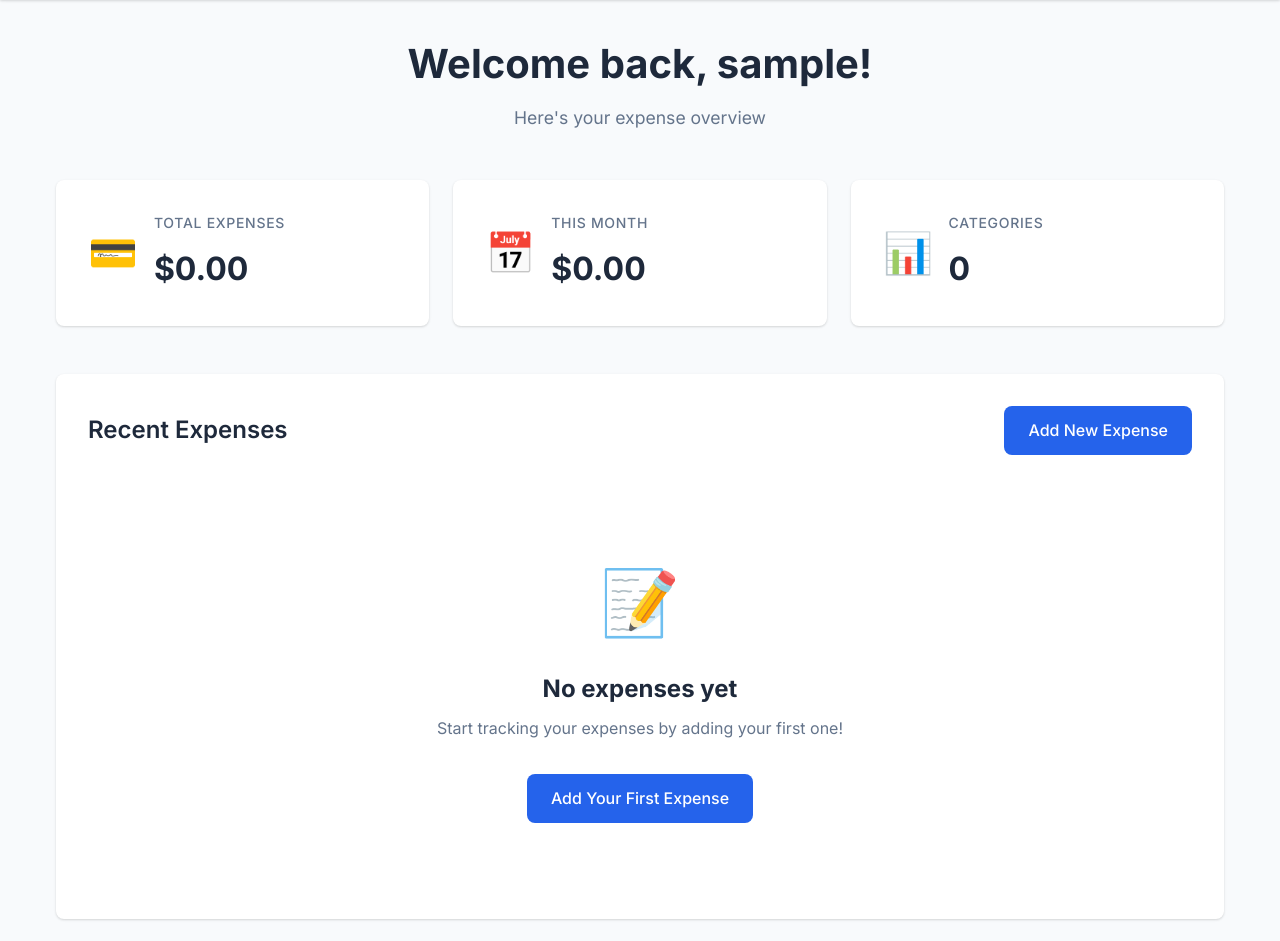
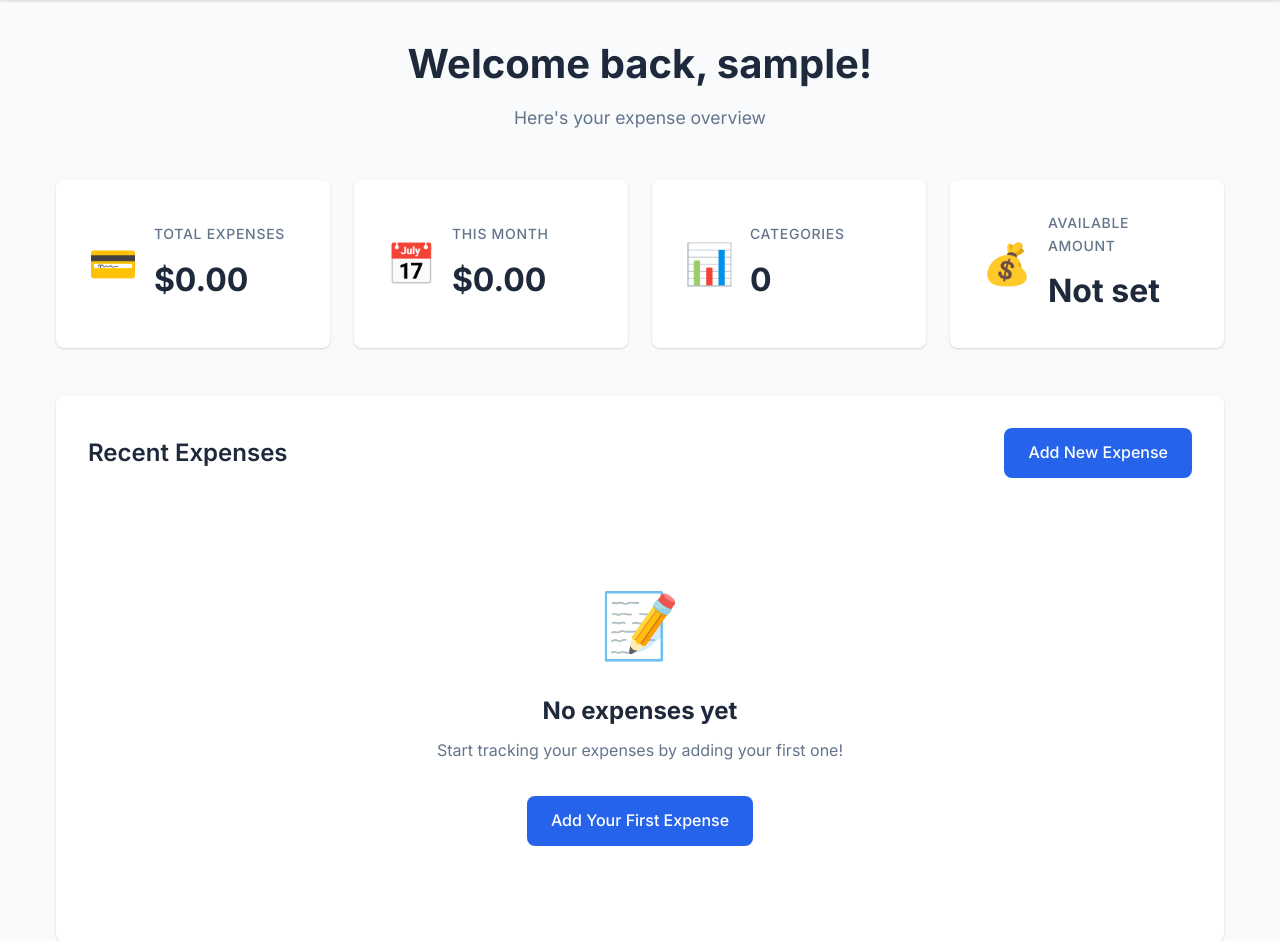
Before and after one commit to Abhicoder17/nextjs-geist-font-project, a Flask app: page / in a window 1280 px wide. Shown: the part 65-1006 px from the top of the page. Run offline with Flask 3, Linux system fonts and the light colour scheme; the visitor is signed in with stand-in values (Sample User, id 1); data that the repository does not hold is empty.

Commit message:
Add budget field and available amount display to expense tracker
Added budget field to User model and registration form. Updated registration route to save budget. Modified dashboard to calculate and display available amount (budget minus total expenses). Added stat card for available amount on index page.

```diff
--- a/python-expense-tracker/app.py
+++ b/python-expense-tracker/app.py
@@ -33,6 +33,7 @@ def index():
 
     # Calculate summary statistics
     total_expenses = db.session.query(db.func.sum(Expense.amount)).filter_by(user_id=current_user.id).scalar() or 0
+    total_displayed = sum(e.amount for e in expenses)
 
     # Get expenses for current month
     current_month = datetime.now().replace(day=1)
@@ -47,11 +48,18 @@ def index():
         db.func.sum(Expense.amount)
     ).filter_by(user_id=current_user.id).group_by(Expense.category).all()
 
+    # Calculate available amount (budget - total expenses)
+    available_amount = None
+    if current_user.budget is not None:
+        available_amount = current_user.budget - total_expenses
+
     return render_template('index.html',
                          expenses=expenses,
                          total_expenses=total_expenses,
+                         total_displayed=total_displayed,
                          monthly_expenses=monthly_expenses,
-                         category_data=category_data)
+                         category_data=category_data,
+                         available_amount=available_amount)
 
 @app.route('/register', methods=['GET', 'POST'])
 def register():
@@ -69,7 +77,7 @@ def register():
             flash('Username or email already exists. Please choose different ones.', 'error')
             return render_template('register.html', form=form)
 
-        user = User(username=form.username.data, email=form.email.data)
+        user = User(username=form.username.data, email=form.email.data, budget=form.budget.data)
         user.set_password(form.password.data)
         db.session.add(user)
         db.session.commit()
--- a/python-expense-tracker/forms.py
+++ b/python-expense-tracker/forms.py
@@ -9,6 +9,9 @@ class RegistrationForm(FlaskForm):
         Length(min=4, max=20, message="Username must be between 4 and 20 characters")
     ])
     email = StringField('Email', validators=[DataRequired(), Email()])
+    budget = FloatField('Monthly Budget (Optional)', validators=[
+        NumberRange(min=0, message="Budget must be a positive number")
+    ])
     password = PasswordField('Password', validators=[
         DataRequired(),
         Length(min=6, message="Password must be at least 6 characters long")
--- a/python-expense-tracker/models.py
+++ b/python-expense-tracker/models.py
@@ -10,6 +10,7 @@ class User(UserMixin, db.Model):
     username = db.Column(db.String(80), unique=True, nullable=False)
     email = db.Column(db.String(120), unique=True, nullable=False)
     password_hash = db.Column(db.String(120), nullable=False)
+    budget = db.Column(db.Float, nullable=True)
     created_at = db.Column(db.DateTime, default=datetime.utcnow)
 
     # Relationship with expenses
--- a/python-expense-tracker/templates/index.html
+++ b/python-expense-tracker/templates/index.html
@@ -29,6 +29,19 @@
             <div class="stat-content">
                 <h3>Categories</h3>
                 <p class="stat-value">{{ category_data|length }}</p>
+            </div>
+        </div>
+        <div class="stat-card">
+            <div class="stat-icon">💰</div>
+            <div class="stat-content">
+                <h3>Available Amount</h3>
+                <p class="stat-value">
+                    {% if available_amount is not none %}
+                        ${{ "%.2f"|format(available_amount) }}
+                    {% else %}
+                        Not set
+                    {% endif %}
+                </p>
             </div>
         </div>
     </div>
@@ -80,6 +93,13 @@
                     </tr>
                     {% endfor %}
                 </tbody>
+                <tfoot>
+                    <tr>
+                        <td colspan="3"><strong>Total (Displayed)</strong></td>
+                        <td class="amount"><strong>${{ "%.2f"|format(total_displayed) }}</strong></td>
+                        <td></td>
+                    </tr>
+                </tfoot>
             </table>
         </div>
         {% else %}
```
Also changed, not shown: TODO.md (+6 -3 lines).
